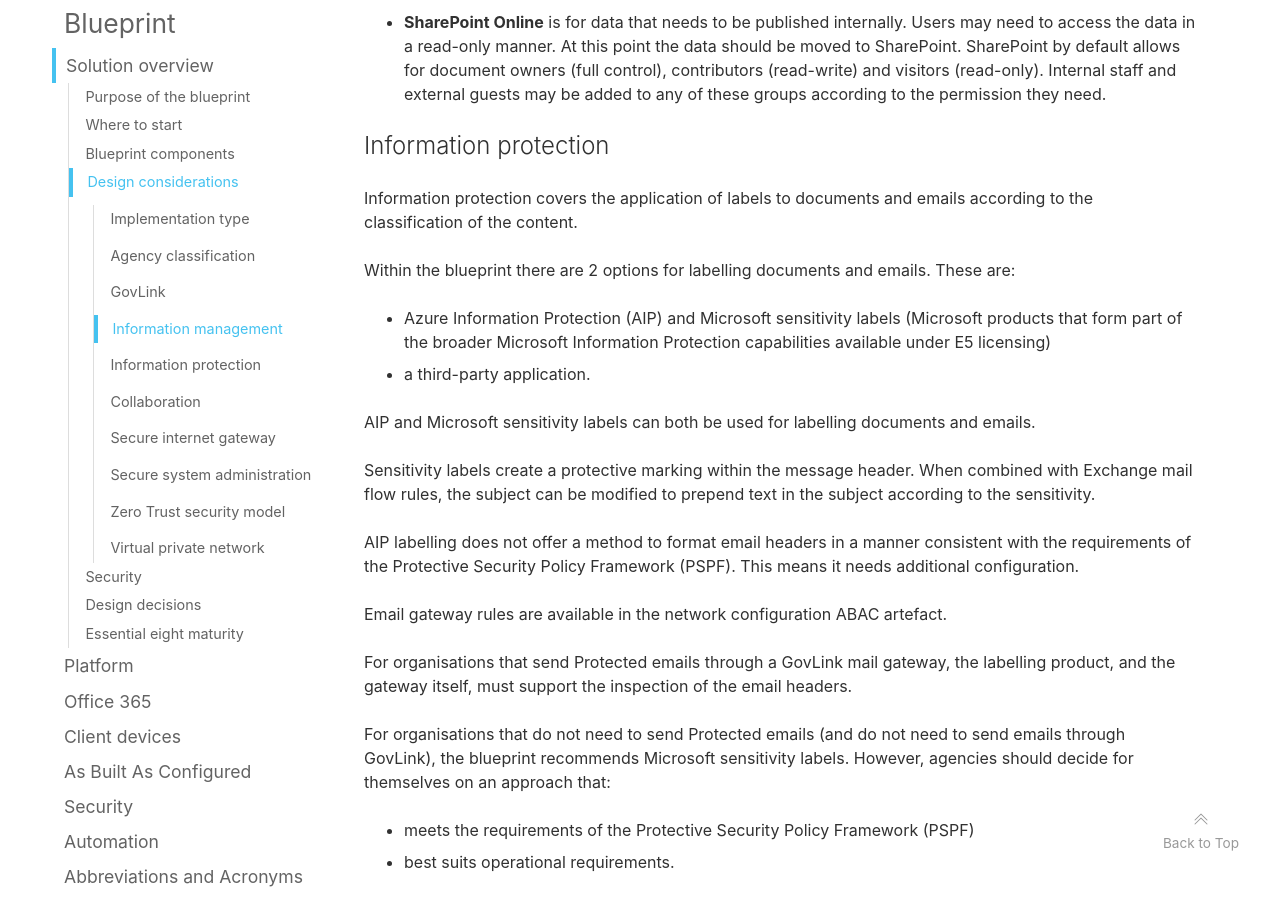
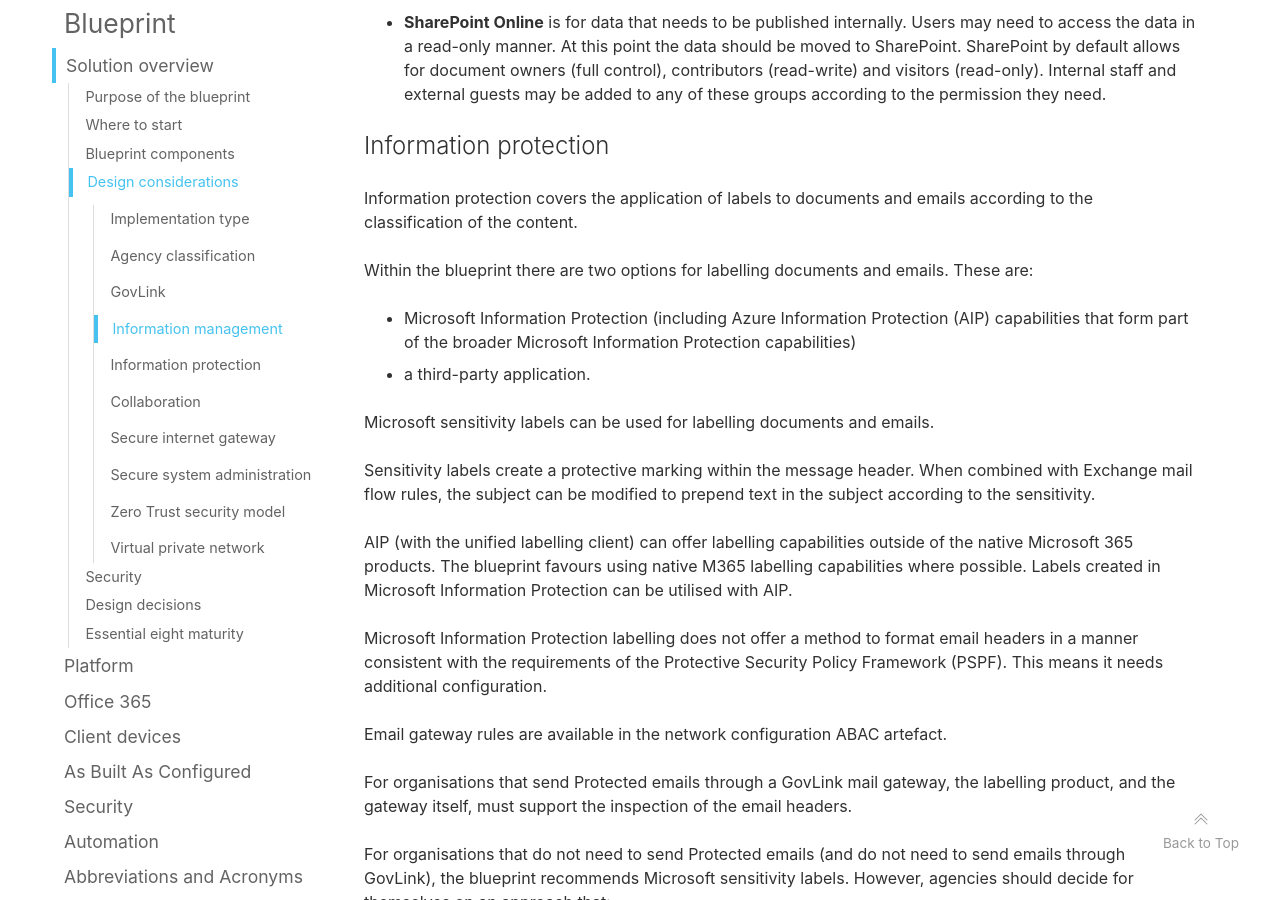
Before and after one commit to ASD-Blueprint/desktop.gov.au, a Jekyll site: the page built from blueprint/overview.md, in a window 1280 px wide and 900 px high, scrolled down 3622 px. Built offline with Jekyll 4.4.1, drawn with Linux system fonts in a browser that asks for light colours; comment, search, counter and statistics services are not loaded; some of the changed text lies outside the part shown.

Commit message:
update MIP references

```diff
--- a/blueprint/overview.md
+++ b/blueprint/overview.md
@@ -96,16 +96,18 @@
 
 Information protection covers the application of labels to documents and emails according to the classification of the content.
 
-Within the blueprint there are 2 options for labelling documents and emails. These are:
+Within the blueprint there are two options for labelling documents and emails. These are:
 
-* Azure Information Protection (AIP) and Microsoft sensitivity labels (Microsoft products that form part of the broader Microsoft Information Protection capabilities available under E5 licensing)
+* Microsoft Information Protection (including Azure Information Protection (AIP) capabilities that form part of the broader Microsoft Information Protection capabilities)
 * a third-party application.
 
-AIP and Microsoft sensitivity labels can both be used for labelling documents and emails.
+Microsoft sensitivity labels can be used for labelling documents and emails.
 
 Sensitivity labels create a protective marking within the message header. When combined with Exchange mail flow rules, the subject can be modified to prepend text in the subject according to the sensitivity.
 
-AIP labelling does not offer a method to format email headers in a manner consistent with the requirements of the Protective Security Policy Framework (PSPF). This means it needs additional configuration.
+AIP (with the unified labelling client) can offer labelling capabilities outside of the native Microsoft 365 products. The blueprint favours using native M365 labelling capabilities where possible. Labels created in Microsoft Information Protection can be utilised with AIP.
+
+Microsoft Information Protection labelling does not offer a method to format email headers in a manner consistent with the requirements of the Protective Security Policy Framework (PSPF). This means it needs additional configuration.
 
 Email gateway rules are available in the network configuration ABAC artefact.
 
```
Also changed, not shown: blueprint/abbr-acronyms.md (+1 -0 lines), blueprint/office-365.md (+1 -1 lines), blueprint/platform.md (+4 -4 lines).
